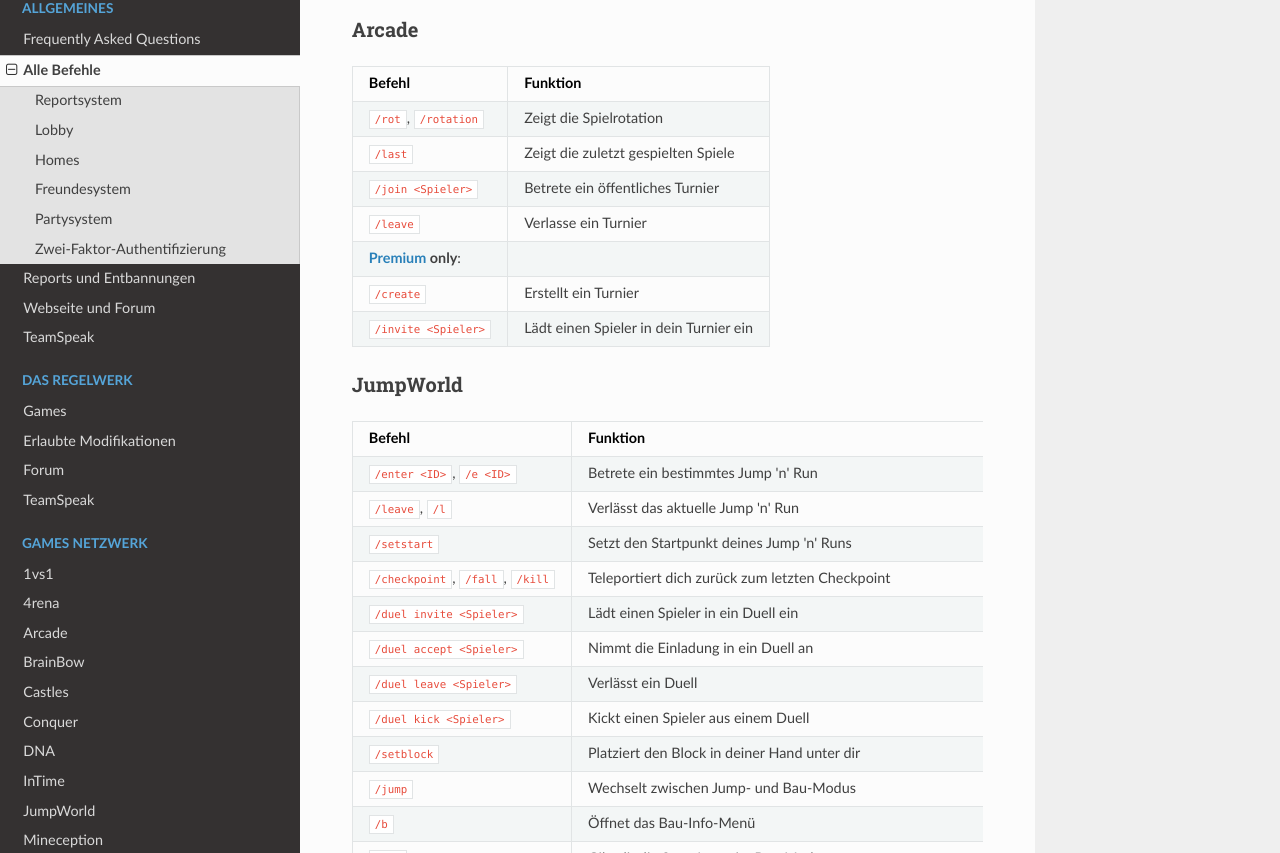
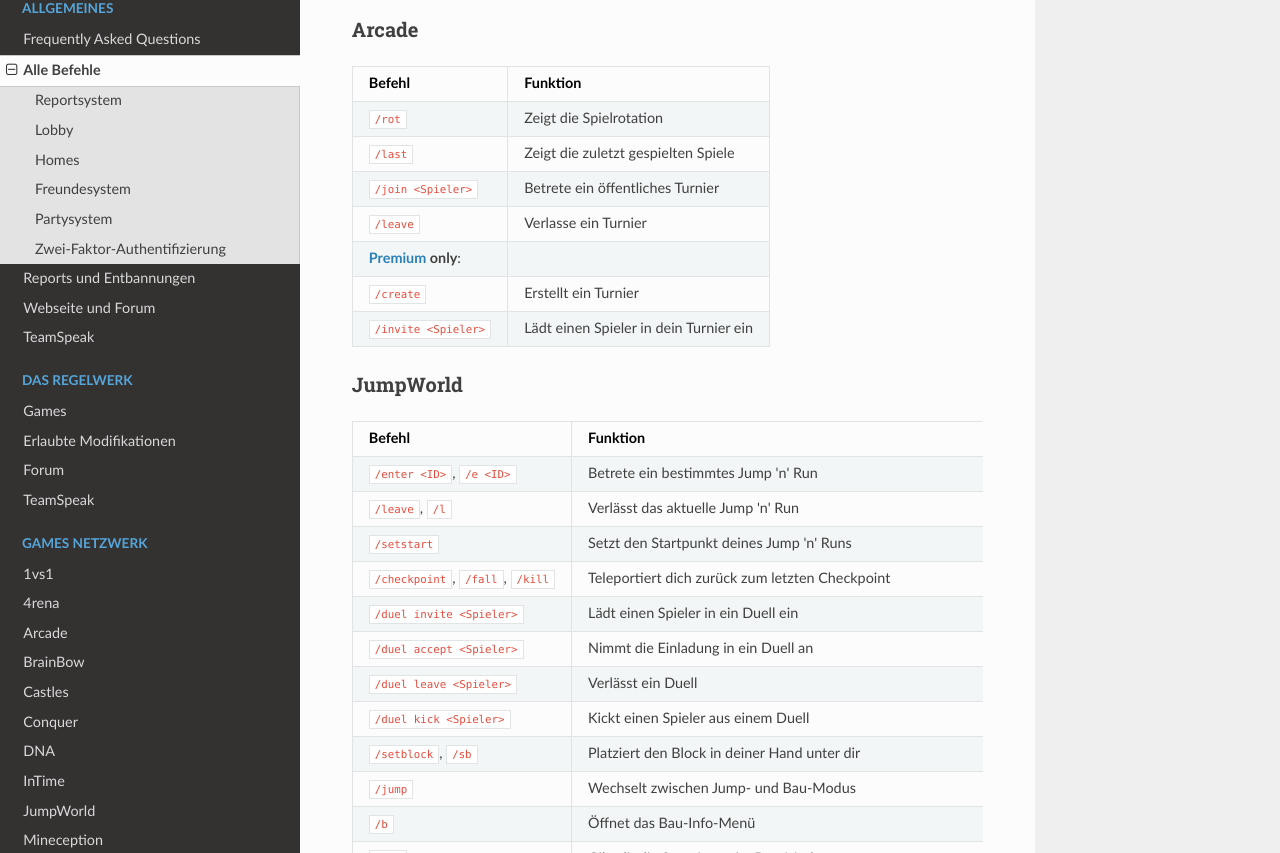
Before and after one commit to TimoliaDE/HowTo, an MkDocs documentation site: the page built from docs/commands.md, in a window 1280 px wide and 1400 px high, scrolled down 5554 px. Shown: the part 149-1002 px from the top of the window. Built offline with MkDocs 1.6.1, drawn with Linux system fonts in a browser that asks for light colours; nearby versions of some CDN libraries; old or Windows-style settings are respelled for this version of MkDocs.

Commit message:
Update commands.md

```diff
--- a/docs/commands.md
+++ b/docs/commands.md
@@ -166,7 +166,7 @@ Solltest du dein Handy verlieren, kannst du dich weiterhin mit Backupcodes anmel
 
 | Befehl | Funktion |
 | ------ | -------- |
-| `/rot`, `/rotation`             | Zeigt die Spielrotation |
+| `/rot`                          | Zeigt die Spielrotation |
 | `/last`                         | Zeigt die zuletzt gespielten Spiele |
 | `/join <Spieler>`               | Betrete ein öffentliches Turnier |
 | `/leave`                        | Verlasse ein Turnier |
@@ -186,7 +186,7 @@ Solltest du dein Handy verlieren, kannst du dich weiterhin mit Backupcodes anmel
 | `/duel accept <Spieler>`        | Nimmt die Einladung in ein Duell an |
 | `/duel leave <Spieler>`         | Verlässt ein Duell |
 | `/duel kick <Spieler>`          | Kickt einen Spieler aus einem Duell |
-| `/setblock`                     | Platziert den Block in deiner Hand unter dir |
+| `/setblock`, `/sb`              | Platziert den Block in deiner Hand unter dir |
 | `/jump`                         | Wechselt zwischen Jump- und Bau-Modus |
 | `/b`                            | Öffnet das Bau-Info-Menü |
 | `/kit`                          | Gibt dir die Start-Items im Bau-Modus |
```
